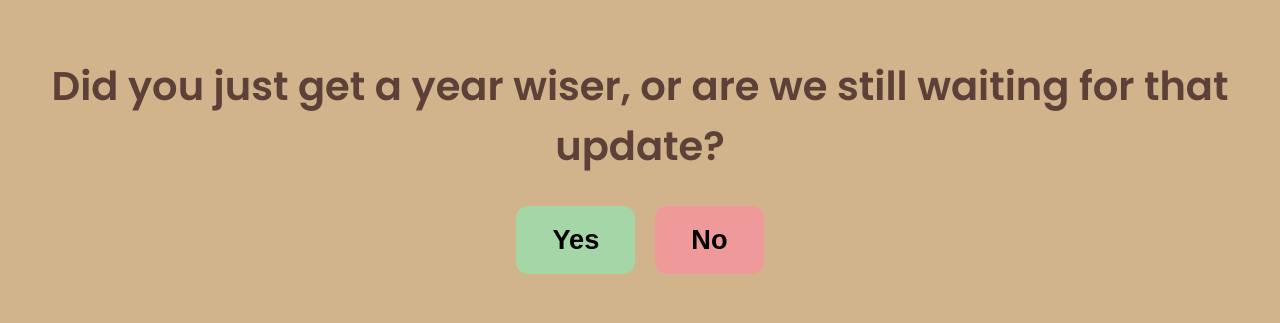
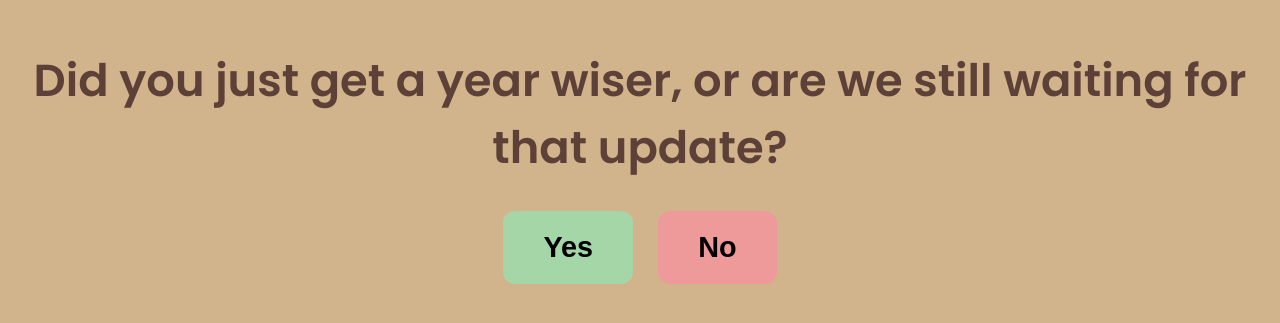
Before and after one commit to Someone5007/Smoll-surprise, a plain HTML site: page index.html in a window 1280 px wide. Shown: the part 235-558 px from the top of the page. Drawn offline with Linux system fonts and the light colour scheme.

Commit message:
Update index.html

```diff
--- a/index.html
+++ b/index.html
@@ -22,7 +22,7 @@
             text-align: center;
         }
         #question {
-            font-size: 2.5em; /* Larger text */
+            font-size: 2.8em; /* Larger text */
             font-weight: bold;
             color: #5D4037; /* Dark brown text */
             margin-bottom: 30px;
@@ -30,12 +30,12 @@
         }
         .btn-container {
             display: flex;
-            gap: 20px; /* More space between buttons */
+            gap: 25px; /* More space between buttons */
         }
         .btn {
             border: none;
-            padding: 18px 36px; /* Larger buttons */
-            font-size: 1.7em; /* Increased font size */
+            padding: 20px 40px; /* Larger buttons */
+            font-size: 1.8em; /* Bigger text */
             cursor: pointer;
             border-radius: 12px;
             transition: 0.3s;
@@ -67,7 +67,7 @@
             transition: opacity 2s ease-in-out;
         }
         img {
-            width: 70%; /* Larger image */
+            width: 80%; /* Larger image */
             border-radius: 15px;
             box-shadow: 0px 0px 20px rgba(0, 0, 0, 0.5);
         }
@@ -92,7 +92,7 @@
 
     <!-- Hidden Audio Player -->
     <audio id="audio-player" preload="auto">
-        <source src="/mnt/data/BIRDS OF A FEATHER_Billie Eilish.mp3" type="audio/mpeg">
+        <source src="https://drive.google.com/uc?export=download&id=1jIs9q-qgw8jAnnEFLyLJPp3daWcKlGr2" type="audio/mpeg">
     </audio>
 
     <script>
```
